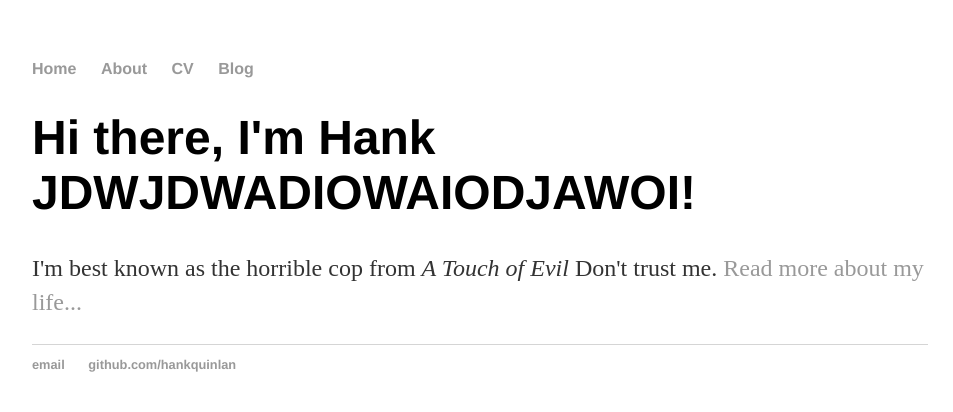
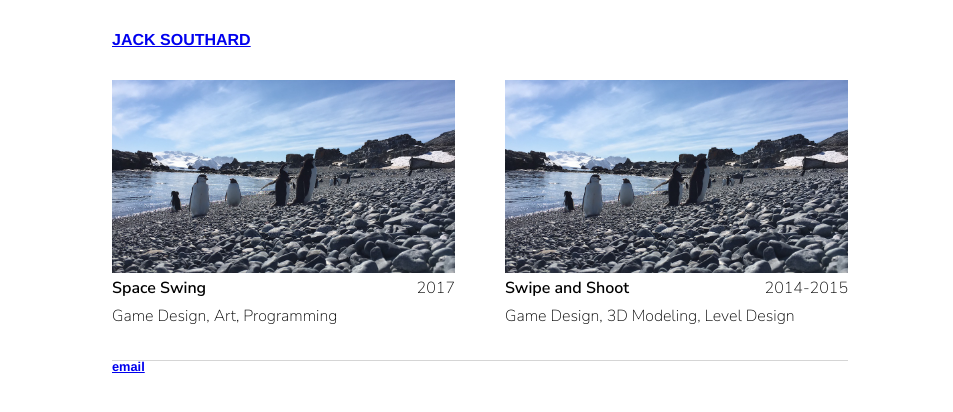
Before and after one commit to jacksouthard/jacksouthard.github.io, a Jekyll site: the page built from index.html, in a window 1280 px wide. Shown: the top 412 px of the page, without its empty margins (160-1113 px from the left). Built offline with Jekyll 4.4.1, drawn with Linux system fonts in a browser that asks for light colours.

Commit message:
Add tons of new stuff

```diff
--- a/_config.yml
+++ b/_config.yml
@@ -1,3 +1,6 @@
-name: Jack Southard, Yapist
+name: Jack Southard, hhh
 markdown: kramdown
 permalink: /blog/:year/:month/:day/:title
+collections:
+  projects:
+    output: true
--- a/_layouts/default.html
+++ b/_layouts/default.html
@@ -4,26 +4,28 @@
 			<title>{{ page.title }}</title>
 			<!-- link to main stylesheet -->
 			<link rel="stylesheet" type="text/css" href="/css/main.css">
+			<link href="https://fonts.googleapis.com/css?family=Nunito+Sans:200,600" rel="stylesheet">
 		</head>
 		<body>
-			<nav>
-	    		<ul>
-	        		<li><a href="/">Home</a></li>
-		        	<li><a href="/about">About</a></li>
-	        		<li><a href="/cv">CV</a></li>
-	        		<li><a href="/blog">Blog</a></li>
-	    		</ul>
-			</nav>
 			<div class="container">
+				<nav>
+		    		<ul>
+		        		<li><a href="/">JACK SOUTHARD</a></li>
+			        	<!-- <li><a href="/about">About</a></li>
+		        		<li><a href="/cv">CV</a></li>
+		        		<li><a href="/blog">Blog</a></li> -->
+		    		</ul>
+				</nav>
 
 			{{ content }}
 
-			</div><!-- /.container -->
 			<footer>
 	    		<ul>
-	        		<li><a href="mailto:hankquinlanhub@gmail.com">email</a></li>
-	        		<li><a href="https://github.com/hankquinlan">github.com/hankquinlan</a></li>
-				</ul>
+	        		<li><a href="mailto:19jsouthard@shcp.com">email</a></li>
+	        		<!-- <li><a href="https://github.com/hankquinlan">github.com/hankquinlan</a></li> -->
+					</ul>
 			</footer>
+
+			</div><!-- /.container -->
 		</body>
 	</html>
--- /dev/null
+++ b/_projects/swipe_and_shoot.md
@@ -0,0 +1,22 @@
+---
+layout: project
+title: "Swipe and Shoot"
+roles: "Game Design, 3D Modeling, Level Design"
+dates: "2014-2015"
+hasDemo: "false"
+images:
+  - filename: "antarctic-pengins.jpg"
+    caption: "[Caption#1] The most popular game on the website! Based on Jack Southard's popular 'Sleigh-stroids' game created in LittleBig Planet 3, Asteroid Escape offers an extreme challenge for those who are extremely bored"
+  - filename: "antarctic-pengins.jpg"
+    caption: "[Caption#2] The most popular game on the website! Based on Jack Southard's popular 'Sleigh-stroids' game created in LittleBig Planet 3, Asteroid Escape offers an extreme challenge for those who are extremely bored"
+  - filename: "antarctic-pengins.jpg"
+    caption: "[Caption#1] The most popular game on the website! Based on Jack Southard's popular 'Sleigh-stroids' game created in LittleBig Planet 3, Asteroid Escape offers an extreme challenge for those who are extremely bored"
+  - filename: "antarctic-pengins.jpg"
+    caption: "[Caption#1] The most popular game on the website! Based on Jack Southard's popular 'Sleigh-stroids' game created in LittleBig Planet 3, Asteroid Escape offers an extreme challenge for those who are extremely bored"
+  - filename: "antarctic-pengins.jpg"
+    caption: "[Caption#2] The most popular game on the website! Based on Jack Southard's popular 'Sleigh-stroids' game created in LittleBig Planet 3, Asteroid Escape offers an extreme challenge for those who are extremely bored"
+---
+
+## Description
+
+[Description] The very first game on the website. This game uses the core mechanics of the basic Unity tutorial 'Roll-a-Ball' combined with gameplay loosely based on the Scratch game of the same name created by Ian Curry. Roll around a maze and collect all 12 cubes to win. The very first game on the website. This game uses the core mechanics of the basic Unity tutorial 'Roll-a-Ball' combined with gameplay loosely based on the Scratch game of the same name created by Ian Curry. Roll around a maze and collect all 12 cubes to win.
--- a/css/main.css
+++ /dev/null
@@ -1,43 +0,0 @@
-body {
-    margin: 60px auto;
-    width: 70%;
-}
-nav ul, footer ul {
-    font-family:'Helvetica', 'Arial', 'Sans-Serif';
-    padding: 0px;
-    list-style: none;
-    font-weight: bold;
-}
-nav ul li, footer ul li {
-    display: inline;
-    margin-right: 20px;
-}
-a {
-    text-decoration: none;
-    color: #999;
-}
-a:hover {
-    text-decoration: underline;
-}
-h1 {
-    font-size: 3em;
-    font-family:'Helvetica', 'Arial', 'Sans-Serif';
-}
-p {
-    font-size: 1.5em;
-    line-height: 1.4em;
-    color: #333;
-}
-footer {
-    border-top: 1px solid #d5d5d5;
-    font-size: .8em;
-}
-
-ul.posts {
-    margin: 20px auto 40px;
-    font-size: 1.5em;
-}
-
-ul.posts li {
-    list-style: none;
-}
--- /dev/null
+++ b/css/main.scss
@@ -0,0 +1,143 @@
+---
+---
+/* http://meyerweb.com/eric/tools/css/reset/
+   v2.0 | 20110126
+   License: none (public domain)
+*/
+
+html, body, div, span, applet, object, iframe,
+h1, h2, h3, h4, h5, h6, p, blockquote, pre,
+a, abbr, acronym, address, big, cite, code,
+del, dfn, em, img, ins, kbd, q, s, samp,
+small, strike, strong, sub, sup, tt, var,
+b, u, i, center,
+dl, dt, dd, ol, ul, li,
+fieldset, form, label, legend,
+table, caption, tbody, tfoot, thead, tr, th, td,
+article, aside, canvas, details, embed,
+figure, figcaption, footer, header, hgroup,
+menu, nav, output, ruby, section, summary,
+time, mark, audio, video {
+margin: 0;
+padding: 0;
+border: 0;
+font-size: 100%;
+font: inherit;
+vertical-align: baseline;
+}
+/* HTML5 display-role reset for older browsers */
+article, aside, details, figcaption, figure,
+footer, header, hgroup, menu, nav, section {
+display: block;
+}
+body {
+line-height: 1;
+}
+ol, ul {
+list-style: none;
+}
+blockquote, q {
+quotes: none;
+}
+blockquote:before, blockquote:after,
+q:before, q:after {
+content: '';
+content: none;
+}
+table {
+border-collapse: collapse;
+border-spacing: 0;
+}
+
+h2 {
+  font-weight: 600;
+  margin-bottom: 8px;
+}
+
+p {
+  line-height: 1.5;
+}
+
+body {
+  font-family: 'Nunito Sans', sans-serif;
+  font-weight: 200;
+}
+.container {
+    margin: 0 auto;
+    width: 736px;
+    margin-bottom: 16px;
+    margin-top: 32px;
+}
+
+nav ul, footer ul {
+    font-family:'Helvetica', 'Arial', 'Sans-Serif';
+    margin-bottom: 32px;
+    list-style: none;
+    font-weight: bold;
+}
+nav ul li, footer ul li {
+    display: inline;
+    margin-right: 20px;
+}
+
+footer {
+    border-top: 1px solid #d5d5d5;
+    font-size: .8em;
+}
+
+/* Project page */
+
+.project-page {
+  img.hero {
+    width: 100%;
+    margin-bottom: 16px;
+  }
+}
+
+.project-summary-block {
+  width: 343px;
+  margin-bottom: 32px;
+
+  .title-and-dates {
+    display: flex;
+    align-items: baseline;
+    justify-content: space-between;
+
+    .title {
+      font-weight: 600;
+    }
+  }
+}
+
+.content {
+  margin-bottom: 32px;
+}
+
+.gallery {
+  display: flex;
+  flex-wrap: wrap;
+  justify-content: space-between;
+
+  .image-with-caption {
+    width: 343px;
+    img {
+      width: 100%;
+    }
+    p.caption {
+      margin-bottom: 32px;
+    }
+  }
+}
+
+.project-selector {
+  display: flex;
+  flex-wrap: wrap;
+  justify-content: space-between;
+
+  .project-preview {
+    width: 343px;
+    .preview-image {
+      width: 100%;
+    }
+  }
+}
--- a/index.html
+++ b/index.html
@@ -2,7 +2,17 @@
 layout: default
 title: Hank Quinlan, Horrible Cop
 ---
-<div class="blurb">
-	<h1>Hi there, I'm Hank JDWJDWADIOWAIODJAWOI!</h1>
-	<p>I'm best known as the horrible cop from <em>A Touch of Evil</em> Don't trust me. <a href="/about">Read more about my life...</a></p>
-</div><!-- /.blurb -->
+<div class="project-selector">
+	{% for project in site.projects %}
+		<div class="project-preview">
+			<img class="preview-image" src="/assets/{{ project.id }}.jpg">
+			<div class="project-summary-block">
+				<div class="title-and-dates">
+					<h2 class="title">{{project.title}}</h2>
+					<p class="dates">{{project.dates}}</p>
+				</div>
+				<p>{{project.roles}}</p>
+			</div>
+		</div>
+	{% endfor %}
+</div>
```
Also changed, not shown: _layouts/project.html (added, +26 -0 lines), _projects/space_swing.md (added, +12 -0 lines), assets/projects/space_swing.jpg (added), assets/projects/swipe_and_shoot.jpg (added).
